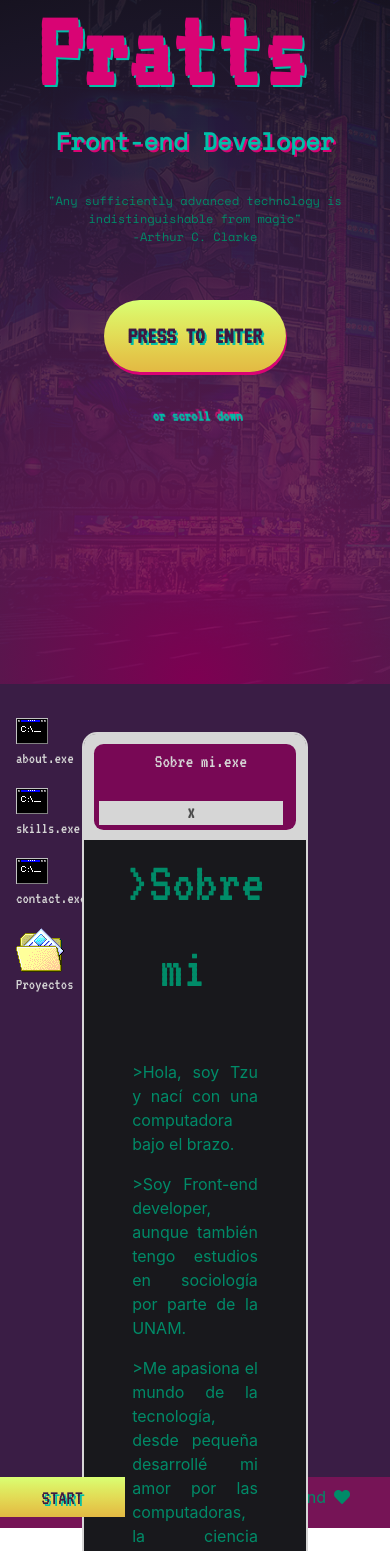
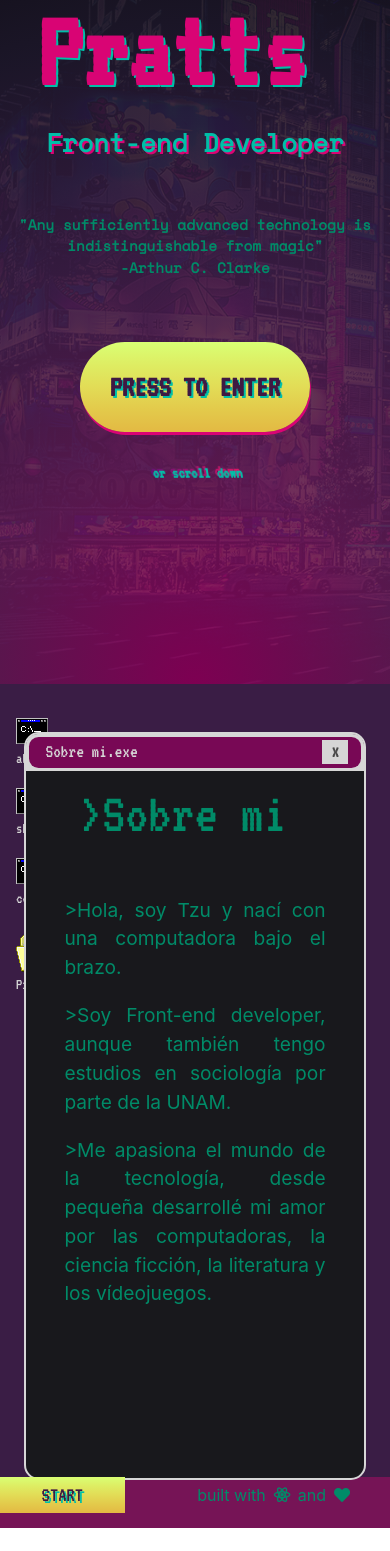
Before and after one commit to alppacat/portfolio2.0, a React (Create React App) app: page / in a window 390 px wide. Shown: the part 160-1711 px from the top of the page. After the commit the page ends 1688 px from the top, so only its background shows below. Built offline with nearby package versions, Linux system fonts and the light colour scheme.

Commit message:
Responsive home completo

```diff
--- a/src/Components/home.css
+++ b/src/Components/home.css
@@ -120,12 +120,45 @@
     font-size: 1.5em;
 }
 }
-@media (max-width: 359px){
-    .title {
-        font-size:  5em;
-        padding-top: 0;
-    }
-    .subtitle{
-        font-size: 1.2em;
-    }
+
+@media (max-width: 320px){
+  .title{
+    font-size: 6em;
+  }
 }
+
+@media (min-width: 375px) and (max-width: 480px){
+  .title{
+    font-size: 7em;
+  }
+  .subtitle {
+    font-size: 1.6em;
+  }
+  #quote{
+    margin-top: 3.9em;
+    font-size: .9em !important;
+    font-weight: 700;
+  }
+  #press-to-enter{
+    font-size: 1.9em;
+  }
+}
+@media (min-width: 768px) and (max-width: 1025px){
+  .title{
+    font-size: 11em;
+  }
+  .subtitle{
+    font-size: 1.9em;
+  }
+  #quote{
+    margin-top: 4em;
+    font-size: 1em !important;
+    font-weight: 700;
+  }
+  #press-to-enter{
+    font-size: 2.2em;
+  }
+  #scrolldown{
+    font-size: 1.5em;
+  }
+}
--- a/src/UI/Console.js
+++ b/src/UI/Console.js
@@ -4,7 +4,7 @@ import Typewriter from "typewriter-effect";
 
 const Console = (props) => {
     return(
-        <section className="section">
+        <section className="section console-section">
             <div id="console" className="container">
             <div id="nav-console" >
                 <div className="level options-colors">
--- a/src/UI/Desktop.css
+++ b/src/UI/Desktop.css
@@ -5,7 +5,7 @@
 
 #console{
     background-color: #18181C;
-    width: 66%;
+    width: 50%;
     border: 2px solid #d6d6d6;
     border-radius: 15px 15px 15px 15px;
 }
@@ -315,3 +315,70 @@ figure.desktop-icons-content {
     width: 15em;
     padding-bottom: .3px;
 }
+.mobile-skills{
+    display: none;
+}
+@media (min-width: 320px) and (max-width: 480px){
+    #console{
+        width: 100%;
+
+    }
+    .options-colors{
+        display: flex;
+        height: 2em;
+    }
+    #nav-console{
+        padding: .3em;
+    }
+    p.level-right.console-x{
+        margin-top: 0;
+    }
+}
+@media (min-width: 320px) and (max-width: 480px){
+    #console{
+        width: 100%;
+        height: 100%;
+    }
+    .options-colors{
+        display: flex;
+        height: 1.9em;
+    }
+    #nav-console{
+        padding: .2em;
+    }
+    p.level-right.console-x{
+        margin-top: 0;
+    }
+    section.section.console-section {
+        height: 100vh;
+    }
+    section.section.p-margin {
+        padding-bottom: 0;
+    }
+    .press-navbar{
+        padding: .1em;
+    }
+    .console-body-about {
+        margin: -1em;
+        font-size: 1.2em;
+    }
+    .section-skills h3{
+        font-size: .5em;
+    }
+    .section-skills{
+        display: none;
+    }
+    .mobile-skills{
+        display: flex;
+        flex-wrap: wrap;
+        justify-content: center;
+        font-size: .9em;
+        padding: .3em;
+
+    }
+    .mobile-skills h3{
+        font-size: 1.2em;
+        color: #00bfa8;
+        font-weight: 500;
+    }
+}
--- a/src/UI/Skills.js
+++ b/src/UI/Skills.js
@@ -8,6 +8,24 @@ const Skills = (props) => {
     const body = () =>{
         return(
             <div className="console-body-skills">
+                 <section className="mobile-skills">
+                    <div className="mobile-skills-content">
+                    <h3>Desarrollo</h3>
+                    <p>JavaScript, ReactJs, React Native, Firebase, NodeJs, Git/Github, Bulma, CSS, HTML5</p>
+                    </div>
+                    <div className="mobile-skills-content">
+                    <h3>Diseño</h3>
+                    <p>Photoshop, Illustrator, Paint Tool Sai, Figma</p>
+                    </div>
+                    <div className="mobile-skills-content">
+                    <h3>Idiomas</h3>
+                    <p>Español, Inglés, Catalán</p>
+                    </div>
+                    <div className="mobile-skills-content">
+                    <h3>Otros</h3>
+                    <p>Metodología ágil, principios de UX design, investigación social, análisis de datos, pensamiento crítico, escritura.</p>
+                    </div>
+                 </section>
             <section className="section section-skills">
             <div>
             <h3 className="title">Desarrollo</h3>
```
